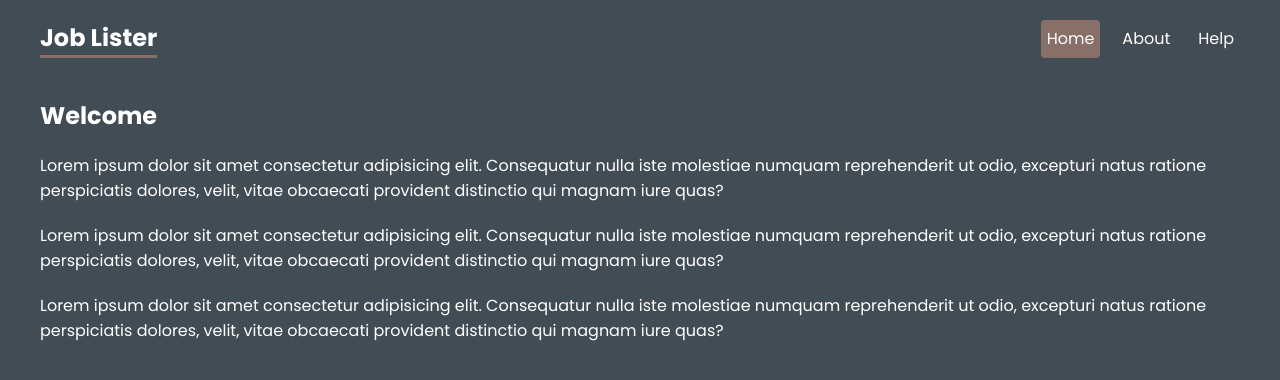
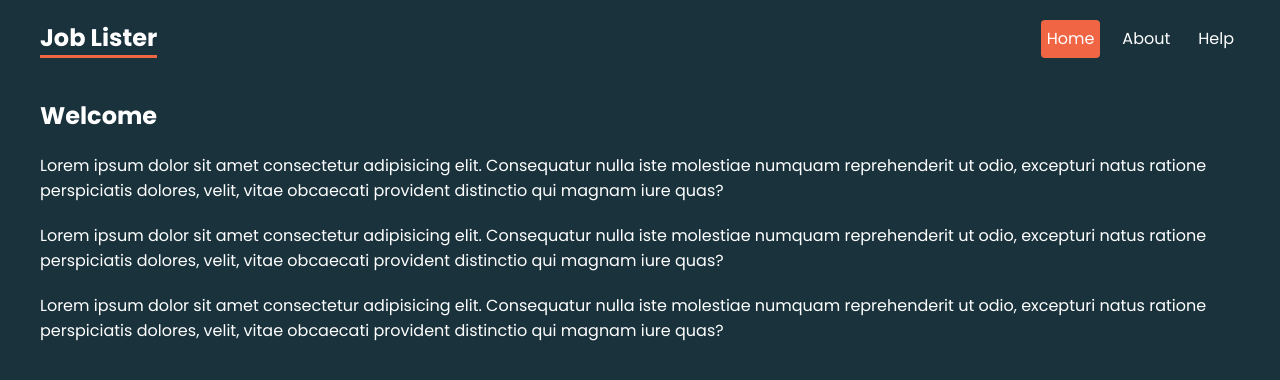
Before and after one commit to Blistighast/job-lister, a React (Create React App) app: page / in a window 1280 px wide. Shown: the top 380 px of the page. Built offline with nearby package versions, Linux system fonts and the light colour scheme.

Commit message:
added 404 page

```diff
--- a/src/App.js
+++ b/src/App.js
@@ -10,6 +10,7 @@ import Home from "./pages/Home";
 import About from "./pages/About";
 import Faq from "./pages/help/Faq";
 import Contact from "./pages/help/Contact";
+import NoPage from './pages/NoPage';
 
 //layouts
 import RootLayout from "./layouts/RootLayout";
@@ -17,13 +18,15 @@ import HelpLayout from "./layouts/HelpLayout";
 
 const router = createBrowserRouter(
   createRoutesFromElements(
-    <Route path="/" element={<RootLayout />}>
+    <Route path="/" element={<RootLayout />} errorElement={<NoPage />}>
       <Route index element={<Home />} />
       <Route path="about" element={<About />} />
       <Route path="help" element={<HelpLayout />}>
         <Route path="faq" element={<Faq />} /> {/* /help/faq */}
         <Route path="contact" element={<Contact />}/>
       </Route>
+    {/* alternative way to do an error page, * catches all paths not above */}
+    {/* <Route path="*" element={<NoPage />} /> */}
     </Route>
   )
 );
--- a/src/index.css
+++ b/src/index.css
@@ -1,8 +1,8 @@
 @import url("https://fonts.googleapis.com/css2?family=Poppins:wght@400;700&display=swap");
 
 :root {
-  --primary: #886f68;
-  --secondary: #424c55;
+  --primary: #f06543;
+  --secondary: #19323c;
   /* --primary: #db4c40;
   --secondary: #3c153b; */
 }
@@ -44,7 +44,6 @@ header nav h1 {
 
 header nav a {
   text-decoration: none;
-  color: white;
   padding: 6px;
   border-radius: 4px;
 }
@@ -73,14 +72,13 @@ main {
   border: 2px solid white;
   border-radius: 4px;
   text-decoration: none;
-  color: white;
 }
 
 .help-layout nav a:hover {
   border-color: var(--primary);
 }
 
-.help-layout nav a:active {
+.help-layout nav a.active {
   background: var(--primary);
 }
 
--- /dev/null
+++ b/src/pages/NoPage.js
@@ -0,0 +1,10 @@
+import { Link } from "react-router-dom"
+
+const NoPage = () => (
+  <div>
+    <h2>Page not found!</h2>
+    <p>Go back to <Link to="/">Homepage</Link>.</p>
+  </div>
+)
+
+export default NoPage
```
